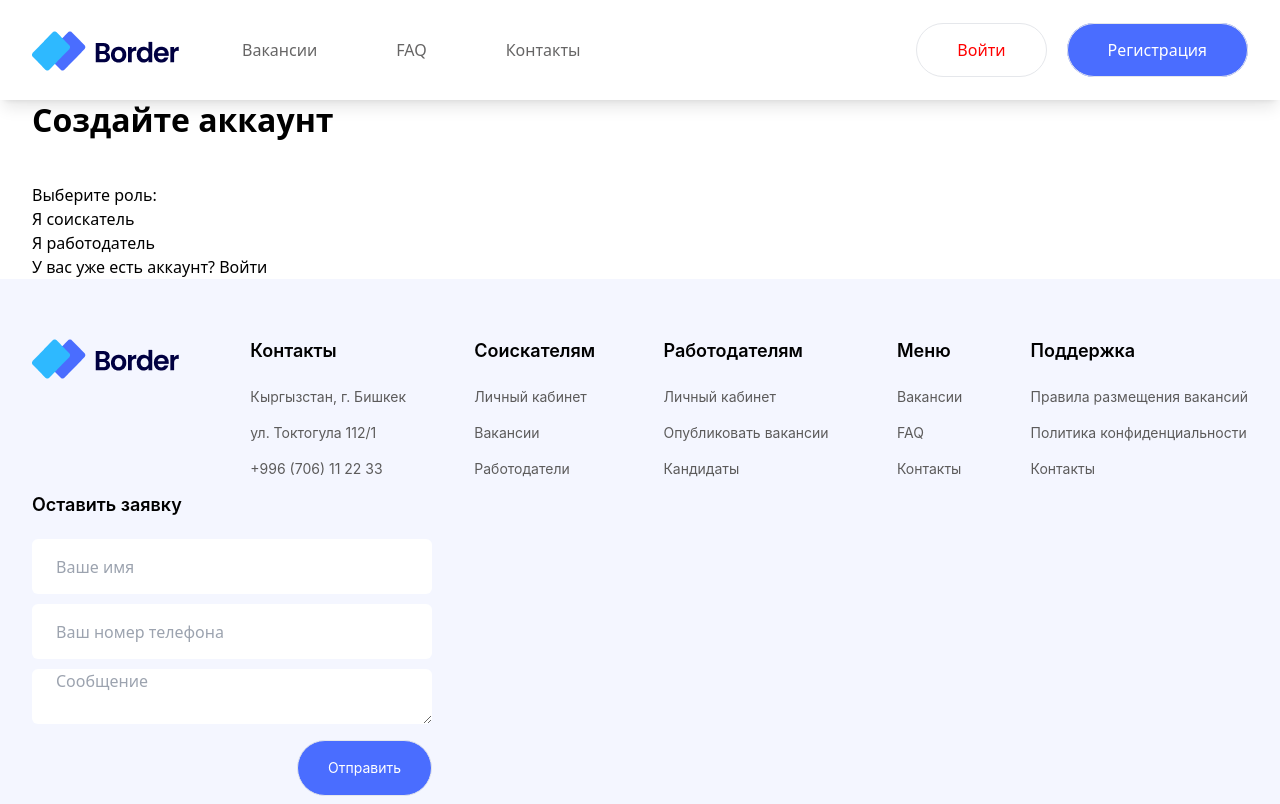
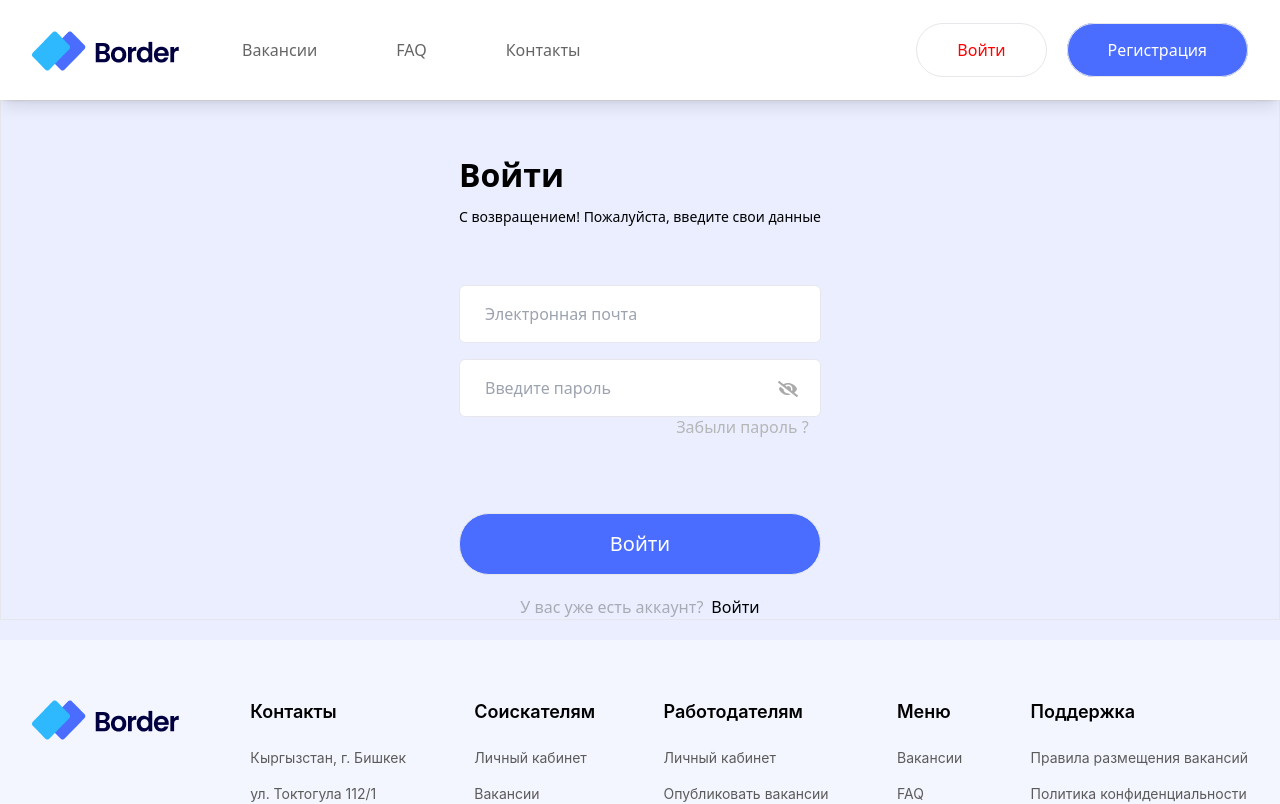
Before and after one commit to baielNasirdinU/projectHR, a React (Vite) app: page /signIn in a window 1280 px wide. Shown: the top 804 px of the page. Built offline with nearby package versions, Linux system fonts and the light colour scheme.

Commit message:
add войти page

```diff
--- a/src/App.jsx
+++ b/src/App.jsx
@@ -13,6 +13,8 @@ import Employer from './components/pages/employer/Employer'
 import Footer from './components/footer/Footer'
 import CreateAcount from './components/pages/signUp/createAcaunt/CreateAcount'
 import GetCode from './components/pages/signUp/getCode/GetCode'
+import FogetCode from './components/pages/signIn/fogotCode/FogetCode'
+import CreateCode from './components/pages/signIn/createCode/CreateCode'
 
 function App() {
 const [showPassword,setShowPassword]=useState(false)
@@ -82,10 +84,12 @@ const [showMenu,setShowMenu]=useState(false)
         }
         />
         <Route  path='/вакансия' element={<Vacancy data={data}/>}/>
-        <Route  path='/signIn' element={<SignIn/>}/>
+        <Route  path='/signIn' element={<SignIn showPassword={showPassword} setShowPassword={setShowPassword}/>}/>
         <Route  path='/signUp' element={<SignUp/>}/>
         <Route  path='/createAcount' element={<CreateAcount showPassword={showPassword} setShowPassword={setShowPassword}/>}/>
         <Route  path='/getCode' element={<GetCode/>}/>
+        <Route  path='/fogetCode' element={<FogetCode/>}/>
+        <Route  path='/createCode' element={<CreateCode showPassword={showPassword} setShowPassword={setShowPassword}/>}/>
 
 
       </Routes>
--- a/src/components/navbar/Navbar.jsx
+++ b/src/components/navbar/Navbar.jsx
@@ -78,9 +78,9 @@ const Navbar = ({showMenu,setShowMenu}) => {
             )}
             <li className="mt-8">
             <div className={`flex justify-center ss:hidden ss:gap-[20px] gap-[40px] flex-wrap `}>
-<Button>    <NavLink to="/signIn" className="rounded-[30px] pl-[20px] pr-[20px] pt-[10px] pb-[10px] border">Войти
+<Button>    <NavLink to="/signIn" className="rounded-[30px] pl-[20px] pr-[20px] pt-[10px] pb-[10px] border" onClick={()=>setShowMenu(false)}>Войти
           </NavLink></Button>
-<Button className={`bg-cyan-400  `}>    <NavLink to="/signUp" className="rounded-[30px] bg-[#4A6DFF] text-white pl-[20px] pr-[20px] pt-[10px] pb-[10px] border">Регистрация
+<Button className={`bg-cyan-400  `}>    <NavLink to="/signUp" className="rounded-[30px] bg-[#4A6DFF] text-white pl-[20px] pr-[20px] pt-[10px] pb-[10px] border" onClick={()=>setShowMenu(false)}>Регистрация
           </NavLink></Button>
         </div>
             </li>
--- a/src/components/pages/signIn/SignIn.jsx
+++ b/src/components/pages/signIn/SignIn.jsx
@@ -1,27 +1,52 @@
 import React from 'react'
 import styles from '../../styles/style'
+import { NavLink } from 'react-router-dom'
+import './signIn.css'
+import {FaEyeSlash,FaEye}from 'react-icons/fa'
 import Button from '../../buttons/Button'
+// import Button from '../../buttons/Button'
 
-const SignIn = () => {
+const SignIn = ({showPassword,setShowPassword}) => {
   return (
-    <div className='bg-[#E4E9FF'>
-         <div className={`${styles.container}`}>
-            <div className="signUp">
-                <h2>Создайте аккаунт</h2>
-                <p>Выберите роль:</p>
-                <div className="">
-                    <Button>
-                    Я соискатель
-                    </Button>
-                    <Button>
-                    Я работодатель
-                    </Button>
-                </div>
-                <p>У вас уже есть аккаунт? <a href="/"></a>Войти</p>
-            </div>
-        </div>
+    <div className='bg-[#EAEEFF]  pb-[20px] lg:h-screen'>
+    <div className={`${styles.container} flex  justify-center  pt-[54px]   border `}>
+       <div className=" signIn  ">
+           <h2>Войти</h2>
+           <p className='info'>С возвращением! Пожалуйста, введите свои данные</p>
 
-    </div>
+               <form action="" className='flex flex-col gap-[16px]  mb-[20px]'>
+
+                <label ><input type="email" placeholder='Электронная почта' className='w-full outline-none  pl-[25px] p-4 rounded-[6px]  border' /></label>
+        {
+            showPassword?    <label className='relative mb-[20px]' ><input type="text" placeholder='Введите пароль'
+            className='w-full outline-none  pl-[25px] p-4 rounded-[6px]  border'/>
+            <a href="/fogetCode" className='absolute bottom-[-22px] left-[60%] w-full text-[#B6B6B6]'>Забыли пароль ?</a>
+            {
+               showPassword?<button><FaEye className='absolute top-5 right-[23px] text-[20px]  ' onClick={()=>setShowPassword(false)}/></button>:<button><FaEyeSlash  onClick={()=>setShowPassword(true)} className='absolute top-5 right-[23px] text-[20px]
+               text-[#AAAAAA]  ' /></button>
+            }
+            </label>:    <label className='relative mb-[20px]' ><input type="password" placeholder='Введите пароль'
+                className='w-full outline-none  pl-[25px] p-4 rounded-[6px]  border'/>
+                {
+                   showPassword?<button><FaEye className='absolute top-5 right-[23px] text-[20px]  ' onClick={()=>setShowPassword(false)}/></button>:<button><FaEyeSlash  onClick={()=>setShowPassword(true)} className='absolute top-5 right-[23px] text-[20px]
+                   text-[#AAAAAA]  ' /></button>
+                }
+                <a href="/fogetCode" className='absolute bottom-[-22px] left-[60%] w-full text-[#B6B6B6]'>Забыли пароль ?</a>
+                </label>
+
+
+
+        }
+
+     <button type='submit' className='w-full '>  <NavLink to="/getCode" className="rounded-[30px] mt-[60px] bg-[#4A6DFF] text-white pl-[20px] pr-[20px] pt-[15px] pb-[15px] block h  text-[20px]  w-full border font-[2000]">Войти
+          </NavLink></button>
+               </form>
+
+           <p className=' flex justify-center gap-2 text-[#A9ABB4]  '>У вас уже есть аккаунт? <a href="/" className='text-black'>Войти</a></p>
+       </div>
+   </div>
+
+</div>
   )
 }
 
--- /dev/null
+++ b/src/components/pages/signIn/createCode/CreateCode.jsx
@@ -0,0 +1,55 @@
+import React from 'react'
+import { NavLink } from 'react-router-dom'
+import styles from '../../../styles/style'
+import './createCode.css'
+import {FaEyeSlash,FaEye}from 'react-icons/fa'
+// import Button from '../../../buttons/Button'
+
+const CreateCode = ({showPassword,setShowPassword}) => {
+  return (
+    <div className='bg-[#EAEEFF]  pb-[20px] lg:h-screen'>
+    <div className={`${styles.container} flex  justify-center  pt-[54px] lg:w-[749px]   `}>
+       <div className=" createCode ">
+           <h2>Создайте пароль</h2>
+
+               <form action="" className='flex flex-col gap-[16px] lg:w-[500px] ss:w-[430px]  mb-[20px] '>
+
+               <label ><input type="email" placeholder='Новый пароль' className='w-full outline-none  pl-[25px] p-4 rounded-[6px]  border' /></label>
+               {
+            showPassword?    <label className='relative ' ><input type="text" placeholder='Введите пароль'
+            className='w-full outline-none  pl-[25px] p-4 rounded-[6px]  border'/>
+            <a href="/fogetCode" className='absolute bottom-[-22px] left-[60%] w-full text-[#B6B6B6]'></a>
+            {
+               showPassword?<button><FaEye className='absolute top-5 right-[23px] text-[20px]  ' onClick={()=>setShowPassword(false)}/></button>:<button><FaEyeSlash  onClick={()=>setShowPassword(true)} className='absolute top-5 right-[23px] text-[20px]
+               text-[#AAAAAA]  ' /></button>
+            }
+            </label>:    <label className='relative ' ><input type="password" placeholder='Введите пароль'
+                className='w-full outline-none  pl-[25px] p-4 rounded-[6px]  border'/>
+                {
+                   showPassword?<button><FaEye className='absolute top-5 right-[23px] text-[20px]  ' onClick={()=>setShowPassword(false)}/></button>:<button><FaEyeSlash  onClick={()=>setShowPassword(true)} className='absolute top-5 right-[23px] text-[20px]
+                   text-[#AAAAAA]  ' /></button>
+                }
+
+                </label>
+
+
+
+        }
+
+
+
+
+
+     <button type='submit' className='w-full '>  <NavLink to="/" className="rounded-[30px] mt-[40px] bg-[#4A6DFF] text-white pl-[20px] pr-[20px] pt-[15px] pb-[15px] block h  text-[20px]  w-full border font-[2000]">Создать
+          </NavLink></button>
+               </form>
+
+           <p className=' flex justify-center gap-2 text-[#A9ABB4]  '>У вас уже есть аккаунт? <a href="/" className='text-black'>Войти</a></p>
+       </div>
+   </div>
+
+</div>
+  )
+}
+
+export default CreateCode
--- /dev/null
+++ b/src/components/pages/signIn/createCode/createCode.css
@@ -0,0 +1,21 @@
+.createCode h2{
+    /* font-family: Inter; */
+    font-size: 32px;
+    font-weight: 600;
+    line-height: 39px;
+    letter-spacing: 0em;
+    text-align: left;
+    margin-bottom: 60px;
+
+
+}
+.createCode .info{
+/* font-family: Inter; */
+font-size: 14px;
+font-weight: 500;
+margin-bottom: 60px;
+line-height: 17px;
+letter-spacing: 0em;
+text-align: left;
+
+}
--- /dev/null
+++ b/src/components/pages/signIn/fogotCode/FogetCode.jsx
@@ -0,0 +1,33 @@
+import React from 'react'
+import { NavLink } from 'react-router-dom'
+import styles from '../../../styles/style'
+import './fogetCode.css'
+
+
+const FogetCode = () => {
+  return (
+    <div className='bg-[#EAEEFF]  pb-[20px] lg:h-screen'>
+    <div className={`${styles.container} flex  justify-center  pt-[54px]   border `}>
+       <div className=" fogetCode  lg:w-[449px] ">
+           <h2>Забыли пароль?</h2>
+           <p className='info'>Пожалуйста, подтвердите свой адрес электронной почты ниже, и мы вышлем вам проверочный код</p>
+
+               <form action="" className='flex flex-col gap-[16px]  mb-[20px]'>
+
+                <label ><input type="email" placeholder='Электронная почта'
+                 className='w-full outline-none  pl-[25px] p-4 rounded-[6px]  border' /></label>
+
+
+     <button type='submit' className='w-full '>  <NavLink to="/createCode" className="rounded-[30px] mt-[60px] bg-[#4A6DFF] text-white pl-[20px] pr-[20px] pt-[15px] pb-[15px] block h  text-[20px]  w-full border font-[2000]">Продолжить</NavLink>
+          </button>
+               </form>
+
+           <p className=' flex justify-center gap-2 text-[#A9ABB4]  '>У вас уже есть аккаунт? <a href="/" className='text-black'>Войти</a></p>
+       </div>
+   </div>
+
+</div>
+  )
+}
+
+export default FogetCode
--- /dev/null
+++ b/src/components/pages/signIn/fogotCode/fogetCode.css
@@ -0,0 +1,21 @@
+.fogetCode h2{
+    /* font-family: Inter; */
+    font-size: 32px;
+    font-weight: 700;
+    line-height: 39px;
+    letter-spacing: 0em;
+    text-align: left;
+    margin-bottom: 14px;
+
+
+}
+.fogetCode .info{
+/* font-family: Inter; */
+font-size: 14px;
+font-weight: 500;
+margin-bottom: 60px;
+line-height: 17px;
+letter-spacing: 0em;
+text-align: left;
+
+}
--- /dev/null
+++ b/src/components/pages/signIn/signIn.css
@@ -0,0 +1,21 @@
+.signIn h2{
+        /* font-family: Inter; */
+        font-size: 32px;
+        font-weight: 700;
+        line-height: 39px;
+        letter-spacing: 0em;
+        text-align: left;
+        margin-bottom: 14px;
+
+
+}
+.signIn .info{
+    /* font-family: Inter; */
+font-size: 14px;
+font-weight: 500;
+margin-bottom: 60px;
+line-height: 17px;
+letter-spacing: 0em;
+text-align: left;
+
+}
--- a/src/components/pages/signUp/SignUp.jsx
+++ b/src/components/pages/signUp/SignUp.jsx
@@ -9,10 +9,10 @@ const SignUp = () => {
   return (
     <div className='bg-[#EAEEFF] h-[85vh]'>
     <div className={`${styles.container} flex  justify-center  pt-[94px]   `}>
-       <div className="signUp  h-[265px]   ">
+       <div className="signUp   ">
            <h2>Создайте аккаунт</h2>
            <p className='info'>Выберите роль:</p>
-           <div className="flex gap-[17px] pt-[22px] pb-[75px]">
+           <div className="flex ss:gap-[17px] pt-[22px] ss:flex-row flex-col gap-[80px]   pb-[75px]">
                <Button>
                <NavLink to="/createAcount" className="rounded-[6px] pl-[54px] pr-[54px] bg-white pt-[21px] pb-[21px] border">Я соискатель
           </NavLink>
--- a/src/components/pages/signUp/createAcaunt/CreateAcount.jsx
+++ b/src/components/pages/signUp/createAcaunt/CreateAcount.jsx
@@ -23,7 +23,7 @@ const CreateAcount = ({showPassword,setShowPassword}) => {
           </NavLink>
                </Button>
                </div>
-               <form action="" className='flex flex-col gap-[16px]  mb-[20px]'>
+               <form action="" className='flex flex-col gap-[16px]   mb-[20px]'>
                 <label ><input type="text" placeholder='Наименование компании' className='w-full outline-none  pl-[25px] p-4 rounded-[6px]  border' /></label>
                 <label ><input type="email" placeholder='Электронная почта' className='w-full outline-none  pl-[25px] p-4 rounded-[6px]  border' /></label>
         {
```
